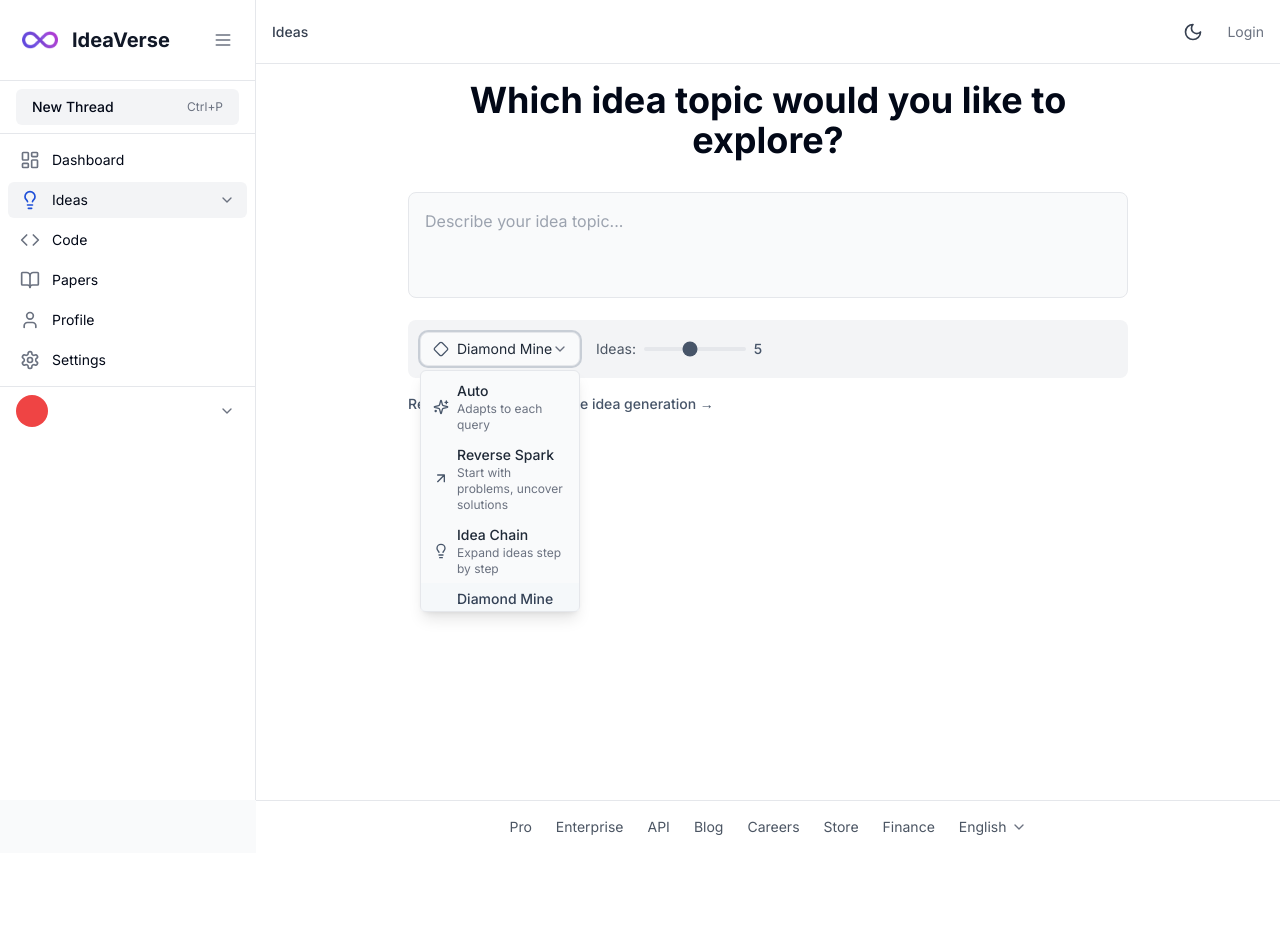
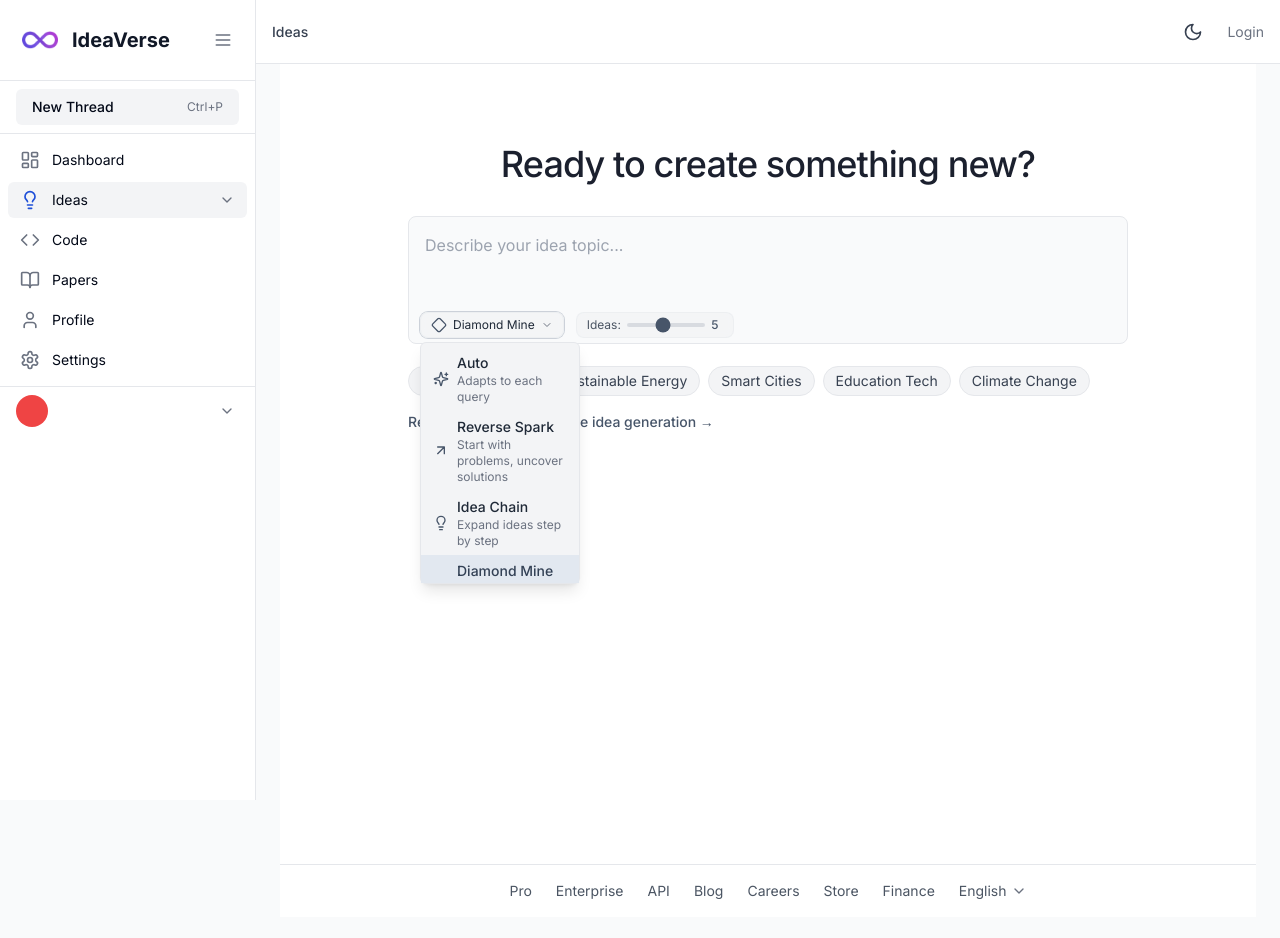
Before and after one commit to IdeaVerseApp/ideaverse-frontend, a Next.js app: page /ideas in a window 1280 px wide. Both pictures are taken after a click on the button "Diamond Mine". Shown: the top 938 px of the page. Before the commit the page ends 853 px from the top, so only its background shows below. Built offline with nearby package versions, Linux system fonts and the light colour scheme; no server answers.

Commit message:
Update UI - fix capitalization bud, improvement in idea gen page,

```diff
--- a/app/ideas/generated/page.tsx
+++ b/app/ideas/generated/page.tsx
@@ -1,11 +1,9 @@
 "use client"
 
 import { useEffect, useState } from "react"
-
 import Footer from "@/components/footer"
 import GeneratedIdeas from "@/components/generated-ideas"
-import Navbar from "@/components/navbar"
-import Sidebar from "@/components/sidebar"
+import MainLayout from "@/components/layouts/MainLayout"
 import type { UserData } from "@/types/user"
 import { usePathname } from "next/navigation"
 import { useAuth } from "@/context/AuthContext"
@@ -14,7 +12,6 @@ export default function GeneratedIdeasPage() {
   const pathname = usePathname()
   const [userData, setUserData] = useState<UserData | null>(null)
   const [isLoading, setIsLoading] = useState(true)
-  const [sidebarOpen, setSidebarOpen] = useState(true)
   const { isAuthenticated, user } = useAuth()
 
   useEffect(() => {
@@ -51,33 +48,8 @@ export default function GeneratedIdeasPage() {
     fetchUserData()
   }, [isAuthenticated, user])
 
-  // Get user information - only if authenticated
-  const userName = isAuthenticated && userData?.personalInformation[0]?.name || null
-  const userInitial = userName ? userName.charAt(0) : null
-
   return (
-    <div className="flex min-h-screen bg-gray-50 dark:bg-gray-950">
-      {/* Sidebar */}
-      <Sidebar
-        userName={userName}
-        userInitial={userInitial}
-        activeView="ideas"
-        sidebarOpen={sidebarOpen}
-        setSidebarOpen={setSidebarOpen}
-      />
-
-      {/* Main Content */}
-      <div
-        className={`flex-1 flex flex-col min-h-screen transition-all duration-300 ${sidebarOpen ? "ml-64" : "ml-0"}`}
-      >
-        {/* Navbar */}
-        <Navbar
-          userName={userName}
-          userInitial={userInitial}
-          sidebarOpen={sidebarOpen}
-          setSidebarOpen={setSidebarOpen}
-        />
-
+    <MainLayout activeView="ideas">
       {/* Content */}
       <div className="flex-1">
         <GeneratedIdeas />
@@ -85,7 +57,6 @@ export default function GeneratedIdeasPage() {
 
       {/* Footer */}
       <Footer />
-      </div>
-    </div>
+    </MainLayout>
   )
 }
--- a/app/ideas/page.tsx
+++ b/app/ideas/page.tsx
@@ -1,12 +1,10 @@
 "use client"
 
 import { useEffect, useState } from "react"
-
 import Footer from "@/components/footer"
 import IdeaExplorer from "@/components/idea-explorer"
 import { IdeaProvider } from "@/context/IdeaContext"
-import Navbar from "@/components/navbar"
-import Sidebar from "@/components/sidebar"
+import MainLayout from "@/components/layouts/MainLayout"
 import type { UserData } from "@/types/user"
 import { usePathname } from "next/navigation"
 import { useAuth } from "@/context/AuthContext"
@@ -15,7 +13,6 @@ export default function IdeasPage() {
   const pathname = usePathname()
   const [userData, setUserData] = useState<UserData | null>(null)
   const [isLoading, setIsLoading] = useState(true)
-  const [sidebarOpen, setSidebarOpen] = useState(true)
   const { isAuthenticated, user } = useAuth()
 
   useEffect(() => {
@@ -52,38 +49,13 @@ export default function IdeasPage() {
     fetchUserData()
   }, [isAuthenticated, user])
 
-  // Get user information - only if authenticated
-  const userName = isAuthenticated && userData?.personalInformation[0]?.name || null
-  const userInitial = userName ? userName.charAt(0) : null
-
   // Only render this page if we're actually on the ideas route
   if (pathname !== "/ideas") {
     return null
   }
 
   return (
-    <div className="flex min-h-screen bg-gray-50 dark:bg-gray-950">
-      {/* Sidebar */}
-      <Sidebar
-        userName={userName}
-        userInitial={userInitial}
-        activeView="ideas"
-        sidebarOpen={sidebarOpen}
-        setSidebarOpen={setSidebarOpen}
-      />
-
-      {/* Main Content */}
-      <div
-        className={`flex-1 flex flex-col min-h-screen transition-all duration-300 ${sidebarOpen ? "ml-64" : "ml-0"}`}
-      >
-        {/* Navbar */}
-        <Navbar
-          userName={userName}
-          userInitial={userInitial}
-          sidebarOpen={sidebarOpen}
-          setSidebarOpen={setSidebarOpen}
-        />
-
+    <MainLayout activeView="ideas">
       {/* Content */}
       <div className="flex-1">
         <IdeaProvider>
@@ -93,7 +65,6 @@ export default function IdeasPage() {
 
       {/* Footer */}
       <Footer />
-      </div>
-    </div>
+    </MainLayout>
   )
 }
--- a/app/layout.tsx
+++ b/app/layout.tsx
@@ -12,6 +12,10 @@ const inter = Inter({ subsets: ["latin"] })
 export const metadata: Metadata = {
   title: "IdeaVerse",
   description: "Your AI-powered idea generation platform",
+  icons: {
+    icon: '/ideaverse_logo.png',
+    apple: '/ideaverse_logo.png',
+  },
 }
 
 export default function RootLayout({
--- a/app/signup/page.tsx
+++ b/app/signup/page.tsx
@@ -85,12 +85,30 @@ export default function SignupPage() {
 
     try {
       const { confirm_password, ...signupData } = formData;
-      await signup(signupData);
+      const response = await signup(signupData);
+      console.log("Signup successful:", response);
       router.push('/login?registered=true');
     } catch (err: any) {
-      setFormErrors({
-        general: err.message || 'Failed to create account. Please try again.'
-      });
+      console.error("Signup error:", err);
+      // Handle specific error messages from the backend
+      if (err.message === 'Email already registered') {
+        setFormErrors({
+          ...formErrors,
+          email: 'This email is already registered',
+          general: undefined
+        });
+      } else if (err.message === 'Username already taken') {
+        setFormErrors({
+          ...formErrors,
+          username: 'This username is already taken',
+          general: undefined
+        });
+      } else {
+        setFormErrors({
+          ...formErrors,
+          general: err.message || 'Failed to create account. Please try again.'
+        });
+      }
     } finally {
       setLoading(false);
     }
--- a/components/idea-explorer.tsx
+++ b/components/idea-explorer.tsx
@@ -1,8 +1,8 @@
 "use client"
 
-import { useState } from "react"
+import { useState, useRef, useEffect } from "react"
 import { useRouter } from "next/navigation"
-import { Diamond, Sparkles, Lightbulb, Loader2, ChevronDown } from "lucide-react"
+import { Diamond, Sparkles, Lightbulb, Loader2, ChevronDown, Heart, Zap, Building, GraduationCap } from "lucide-react"
 import { useIdea } from "@/context/IdeaContext"
 import { generateIdeas } from "@/services/idea-service"
 import { useAuth } from "@/context/AuthContext"
@@ -23,6 +23,42 @@ export default function IdeaExplorer({ ideaId }: IdeaExplorerProps) {
   const [numIdeas, setNumIdeas] = useState(5)
   const [dropdownOpen, setDropdownOpen] = useState(false)
   const [selectedMethod, setSelectedMethod] = useState<GenerationMethod>("diamond-mine")
+  const [catchyLine, setCatchyLine] = useState("")
+  const textareaRef = useRef<HTMLTextAreaElement>(null)
+
+  const catchyLines = [
+    "Ready to explore new ideas?",
+    "Time to spark your creativity!",
+    "Let's discover something amazing",
+    "What's your next big idea?",
+    "Ready to innovate?",
+    "Let your ideas take flight",
+    "Time to think differently",
+    "Ready to create something new?",
+    "Let's explore possibilities",
+    "What will you create today?"
+  ]
+
+  // Set random catchy line only once when component mounts
+  useEffect(() => {
+    setCatchyLine(catchyLines[Math.floor(Math.random() * catchyLines.length)])
+  }, [])
+
+  // Auto-resize textarea based on content
+  useEffect(() => {
+    if (textareaRef.current) {
+      textareaRef.current.style.height = 'auto';
+      textareaRef.current.style.height = `${Math.max(120, Math.min(300, textareaRef.current.scrollHeight))}px`;
+    }
+  }, [researchIdea]);
+
+  const ideaTemplates = [
+    "AI in Healthcare",
+    "Sustainable Energy",
+    "Smart Cities",
+    "Education Tech",
+    "Climate Change"
+  ]
 
   const generationMethods = {
     "auto": {
@@ -96,19 +132,21 @@ export default function IdeaExplorer({ ideaId }: IdeaExplorerProps) {
     <div className="min-h-screen bg-background">
       <div className="max-w-3xl mx-auto pt-20 pb-12 px-6">
         <div className="mb-8">
-          <h1 className="text-4xl font-bold text-foreground mb-4 text-center">Which idea topic would you like to explore?</h1>
+          <h1 className="text-4xl font-medium text-foreground/90 mb-4 text-center tracking-tight">
+            {catchyLine}
+          </h1>
         </div>
 
         <div className="space-y-4">
-          {/* Research idea input */}
+          {/* Research idea input with controls inside */}
           <div className="relative">
             <textarea
+              ref={textareaRef}
               id="research-idea"
-              className={`w-full p-4 pr-32 bg-gray-50 dark:bg-gray-700 border ${
+              className={`w-full p-4 pb-16 bg-gray-50 dark:bg-gray-700 border ${
                 error ? "border-red-500" : "border-gray-200 dark:border-gray-600"
-              } rounded-lg focus:ring-2 focus:ring-slate-500/30 focus:border-transparent resize-none text-gray-900 dark:text-gray-100`}
+              } rounded-lg focus:ring-2 focus:ring-slate-500/30 focus:border-transparent resize-none text-gray-900 dark:text-gray-100 min-h-[120px] max-h-[300px] overflow-y-auto`}
               placeholder="Describe your idea topic..."
-              rows={3}
               value={researchIdea}
               onChange={(e) => {
                 setResearchIdea(e.target.value)
@@ -116,6 +154,79 @@ export default function IdeaExplorer({ ideaId }: IdeaExplorerProps) {
               }}
               disabled={isLoading}
             />
+
+            {/* Controls inside the text area */}
+            <div className="absolute left-3 bottom-3 flex items-center gap-3">
+              {/* Generation method selector - dropdown */}
+              <div className="relative">
+                <button
+                  type="button"
+                  className="flex items-center justify-between px-2.5 py-1 bg-gray-100/80 dark:bg-gray-700/80 backdrop-blur-sm border border-gray-200/50 dark:border-gray-600/50 rounded-lg text-xs focus:outline-none focus:ring-1 focus:ring-slate-500/30 dark:focus:ring-slate-300/30 text-gray-800 dark:text-gray-200 hover:bg-gray-200/80 dark:hover:bg-gray-600/80 transition-colors"
+                  onClick={() => setDropdownOpen(!dropdownOpen)}
+                  disabled={isLoading}
+                >
+                  <div className="flex items-center">
+                    <span className="mr-1.5 text-slate-600 dark:text-slate-300">
+                      {generationMethods[selectedMethod].icon}
+                    </span>
+                    <span className="truncate">{generationMethods[selectedMethod].name}</span>
+                  </div>
+                  <ChevronDown className="h-3 w-3 ml-1.5 text-gray-500 dark:text-gray-400 shrink-0" />
+                </button>
+
+                {dropdownOpen && (
+                  <div className="absolute z-10 top-full mt-1 w-40 bg-gray-100 dark:bg-gray-800 border border-gray-200 dark:border-gray-700 rounded-md shadow-lg">
+                    <ul className="py-1 max-h-60 overflow-auto [&::-webkit-scrollbar]:hidden [-ms-overflow-style:none] [scrollbar-width:none]">
+                      {Object.entries(generationMethods).map(([key, method]) => (
+                        <li key={key}>
+                          <button
+                            type="button"
+                            className={`w-full text-left px-3 py-1.5 flex items-center hover:bg-gray-200 dark:hover:bg-gray-700 transition-colors ${
+                              selectedMethod === key
+                                ? "bg-slate-200 dark:bg-slate-300/20 text-slate-700 dark:text-slate-200"
+                                : "text-gray-800 dark:text-gray-200"
+                            }`}
+                            onClick={() => {
+                              setSelectedMethod(key as GenerationMethod)
+                              setDropdownOpen(false)
+                            }}
+                          >
+                            <span className="mr-2 text-slate-600 dark:text-slate-300">{method.icon}</span>
+                            <div>
+                              <p className="font-medium text-sm">{method.name}</p>
+                              <p className="text-xs text-gray-500 dark:text-gray-400">{method.description}</p>
+                            </div>
+                          </button>
+                        </li>
+                      ))}
+                    </ul>
+                  </div>
+                )}
+              </div>
+
+              {/* Number of ideas slider */}
+              <div className="flex items-center gap-1.5 bg-gray-100/80 dark:bg-gray-700/80 backdrop-blur-sm px-2.5 py-1 border border-gray-200/50 dark:border-gray-600/50 rounded-lg">
+                <span className="text-xs text-gray-600 dark:text-gray-300 whitespace-nowrap">Ideas:</span>
+                <div className="w-24">
+                  <div className="flex items-center gap-1.5">
+                    <input
+                      type="range"
+                      id="numIdeas"
+                      name="numIdeas"
+                      min="1"
+                      max="10"
+                      value={numIdeas}
+                      onChange={(e) => setNumIdeas(parseInt(e.target.value))}
+                      className="w-full h-1 bg-gray-300/80 dark:bg-gray-600/80 rounded-lg appearance-none cursor-pointer accent-slate-600 dark:accent-slate-300"
+                      disabled={isLoading}
+                    />
+                    <span className="text-xs font-medium text-slate-600 dark:text-slate-300 min-w-[1.5ch]">{numIdeas}</span>
+                  </div>
+                </div>
+              </div>
+            </div>
+
+            {/* Generate button */}
             {researchIdea.trim() && (
               <button
                 className={`absolute right-3 bottom-3 px-4 py-1.5 rounded-lg font-medium transition-colors flex items-center justify-center ${
@@ -138,78 +249,20 @@ export default function IdeaExplorer({ ideaId }: IdeaExplorerProps) {
             )}
           </div>
 
+          {/* Idea Templates */}
+          <div className="flex flex-wrap gap-2 -mt-2">
+            {ideaTemplates.map((template, index) => (
+              <button
+                key={index}
+                onClick={() => setResearchIdea(template)}
+                className="px-3 py-1 bg-gray-100 dark:bg-gray-800 border border-gray-200 dark:border-gray-700 rounded-full hover:bg-gray-200 dark:hover:bg-gray-700 transition-colors text-sm text-gray-700 dark:text-gray-300"
+              >
+                {template}
+              </button>
+            ))}
+          </div>
+
           {error && <div className="text-red-500 dark:text-red-400 text-sm">{error}</div>}
-
-          {/* Controls row */}
-          <div className="flex items-center gap-4 bg-gray-100 dark:bg-gray-800/50 p-3 rounded-lg">
-            {/* Generation method selector - dropdown */}
-            <div className="relative w-40">
-              <button
-                type="button"
-                className="w-full flex items-center justify-between px-3 py-1.5 bg-gray-50 dark:bg-gray-700 border border-gray-200 dark:border-gray-600 rounded-lg text-sm focus:outline-none focus:ring-2 focus:ring-slate-500/30 dark:focus:ring-slate-300/30 text-gray-800 dark:text-gray-200"
-                onClick={() => setDropdownOpen(!dropdownOpen)}
-                disabled={isLoading}
-              >
-                <div className="flex items-center">
-                  <span className="mr-2 text-slate-600 dark:text-slate-300">
-                    {generationMethods[selectedMethod].icon}
-                  </span>
-                  <span className="truncate">{generationMethods[selectedMethod].name}</span>
-                </div>
-                <ChevronDown className="h-4 w-4 text-gray-500 dark:text-gray-400 shrink-0" />
-              </button>
-
-              {dropdownOpen && (
-                <div className="absolute z-10 mt-1 w-40 bg-gray-50 dark:bg-gray-800 border border-gray-200 dark:border-gray-700 rounded-md shadow-lg">
-                  <ul className="py-1 max-h-60 overflow-auto [&::-webkit-scrollbar]:hidden [-ms-overflow-style:none] [scrollbar-width:none]">
-                    {Object.entries(generationMethods).map(([key, method]) => (
-                      <li key={key}>
-                        <button
-                          type="button"
-                          className={`w-full text-left px-3 py-1.5 flex items-center hover:bg-gray-100 dark:hover:bg-gray-700 ${
-                            selectedMethod === key
-                              ? "bg-slate-100/50 dark:bg-slate-300/20 text-slate-700 dark:text-slate-200"
-                              : "text-gray-800 dark:text-gray-200"
-                          }`}
-                          onClick={() => {
-                            setSelectedMethod(key as GenerationMethod)
-                            setDropdownOpen(false)
-                          }}
-                        >
-                          <span className="mr-2 text-slate-600 dark:text-slate-300">{method.icon}</span>
-                          <div>
-                            <p className="font-medium text-sm">{method.name}</p>
-                            <p className="text-xs text-gray-500 dark:text-gray-400">{method.description}</p>
-                          </div>
-                        </button>
-                      </li>
-                    ))}
-                  </ul>
-                </div>
-              )}
-            </div>
-
-            {/* Number of ideas slider */}
-            <div className="flex items-center gap-2">
-              <span className="text-sm text-gray-600 dark:text-gray-300 whitespace-nowrap">Ideas:</span>
-              <div className="w-32">
-                <div className="flex items-center gap-2">
-                  <input
-                    type="range"
-                    id="numIdeas"
-                    name="numIdeas"
-                    min="1"
-                    max="10"
-                    value={numIdeas}
-                    onChange={(e) => setNumIdeas(parseInt(e.target.value))}
-                    className="w-full h-1 bg-gray-200 dark:bg-gray-700 rounded-lg appearance-none cursor-pointer accent-slate-600 dark:accent-slate-300"
-                    disabled={isLoading}
-                  />
-                  <span className="text-sm font-medium text-slate-600 dark:text-slate-300 min-w-[2ch]">{numIdeas}</span>
-                </div>
-              </div>
-            </div>
-          </div>
         </div>
 
         <div className="text-sm text-gray-500 dark:text-gray-400 mt-4">
--- a/components/layouts/MainLayout.tsx
+++ b/components/layouts/MainLayout.tsx
@@ -17,7 +17,12 @@ export default function MainLayout({ children, activeView = "dashboard" }: MainL
   const { user, isAuthenticated } = useAuth()
 
   // Set default user data if not available from auth context or if not authenticated
-  const userName = isAuthenticated ? (user?.full_name || user?.username || "User") : null
+  const userName = isAuthenticated
+    ? (user?.full_name || user?.username || "User")
+        .split(' ')
+        .map(word => word.charAt(0).toUpperCase() + word.slice(1).toLowerCase())
+        .join(' ')
+    : null
   const userInitial = userName ? (userName.charAt(0) || "U").toUpperCase() : null
 
   // Remove the large logo banner entirely
--- a/package.json
+++ b/package.json
@@ -52,6 +52,7 @@
     "lucide-react": "^0.454.0",
     "next": "15.2.4",
     "next-themes": "^0.4.4",
+    "pnpm": "^10.11.1",
     "react": "^18.2.0",
     "react-day-picker": "8.10.1",
     "react-dom": "^18.2.0",
--- a/services/auth-service.ts
+++ b/services/auth-service.ts
@@ -1,6 +1,11 @@
 import axios, { AxiosError } from 'axios';
 
-const API_URL = process.env.NEXT_PUBLIC_API_URL || 'http://localhost/api';
+const API_URL = process.env.NEXT_PUBLIC_API_URL || 'http://localhost:8080';
+
+// Log the API URL to help with debugging
+if (typeof window !== 'undefined') {
+  console.log('API URL:', API_URL);
+}
 
 // Create axios instance with default config
 const api = axios.create({
@@ -186,7 +191,13 @@ api.interceptors.response.use(
 export const signup = async (credentials: SignupCredentials): Promise<{ message: string }> => {
   try {
     const response = await api.post('/auth/signup', credentials);
-    return response.data;
+    // Handle both response formats - either a message object or a user object
+    if (response.data.message) {
+      return response.data;
+    } else {
+      // If the response is a user object (from DB Manager), create a standardized message
+      return { message: "User created successfully" };
+    }
   } catch (error) {
     throw handleApiError(error);
   }
--- a/services/idea-service.ts
+++ b/services/idea-service.ts
@@ -1,7 +1,7 @@
 import type { IdeaExplorationResult, SimilarPaper } from "@/types/idea-exploration"
 import axios from "axios"
 
-const API_URL = process.env.NEXT_PUBLIC_API_URL || "http://localhost:8000"
+const API_URL = process.env.NEXT_PUBLIC_API_URL || 'http://localhost:8080'
 
 interface IdeaGenerationTask {
   task_id?: string        // Optional, backend will generate if missing
```
Also changed, not shown: context/AuthContext.tsx (+25 -1 lines), 2 other files (tests, documents, lock files or other folders). Lines whose indentation alone changed are shown as unchanged.
